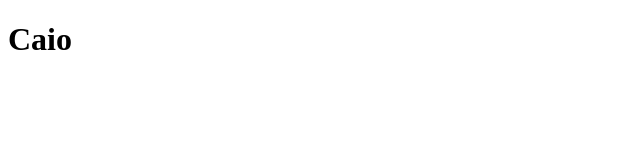
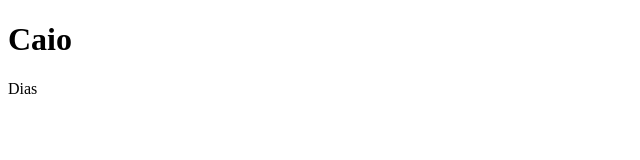
Before and after one commit to caiodias/test, a plain HTML site: page index.html in a window 1280 px wide. Shown: the full height of the page, 0-640 px from the left. Drawn offline with Linux system fonts and the light colour scheme.

Commit message:
Update index.html

```diff
--- a/index.html
+++ b/index.html
@@ -2,5 +2,6 @@
 <html>
 <head></head>
 <body><h1>Caio</h1>
+  <label>Dias</label>
 </body>
 </html>
```
